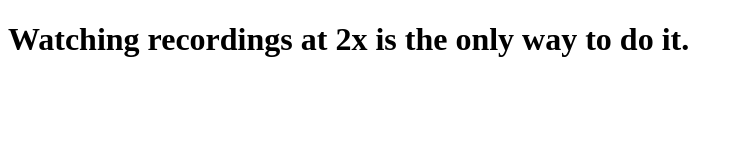
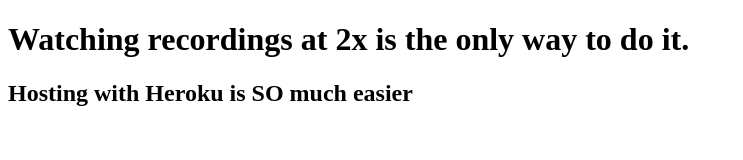
Before and after one commit to kylebaugh/deployment-demo1, a website: page index.html in a window 1280 px wide. Shown: the whole page, without its empty margins (0-743 px from the left). Drawn offline with Linux system fonts and the light colour scheme.

Commit message:
added h2

```diff
--- a/index.html
+++ b/index.html
@@ -8,5 +8,6 @@
 </head>
 <body>
   <h1>Watching recordings at 2x is the only way to do it.</h1>
+  <h2>Hosting with Heroku is SO much easier</h2>
 </body>
 </html>
```
